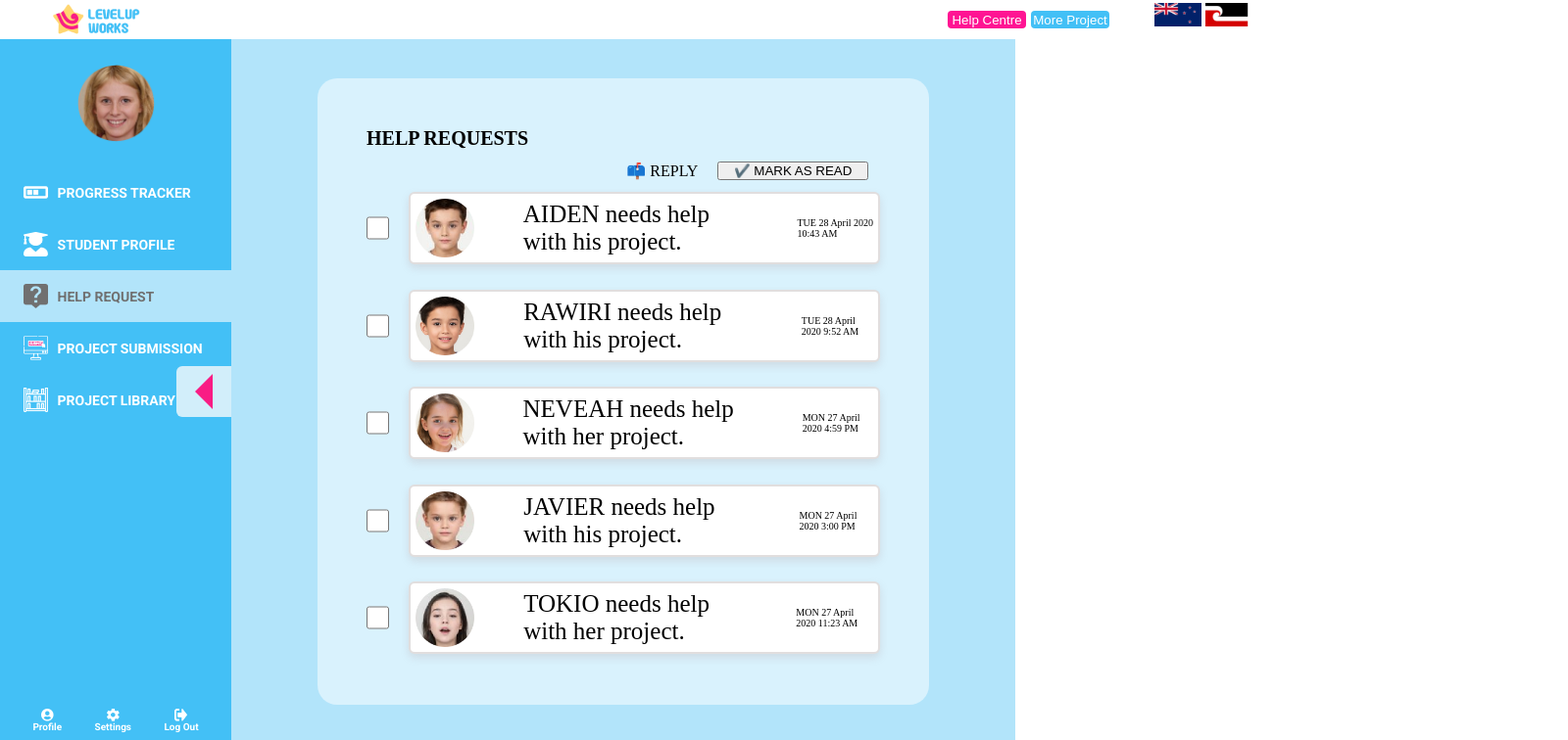
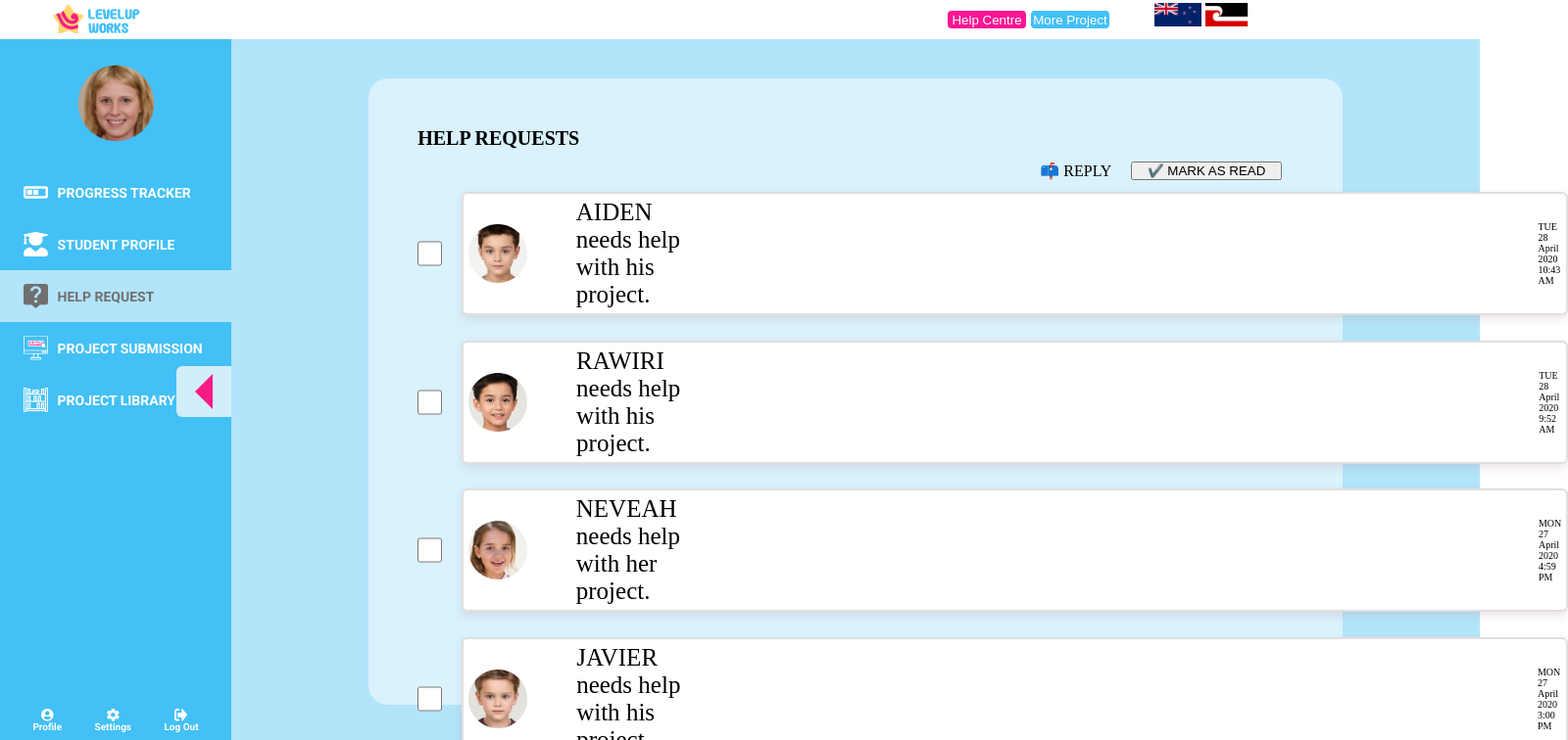
Before and after one commit to Mission-Ready/2502-L4FT17-missionx-frontend-t3, a React (Vite) app: page /teacher-dashboard/helpRequest in a window 1280 px wide. Shown: the top 756 px of the page at 98% size, 1600 px wide, since content can reach past the window. Built offline with nearby package versions, Linux system fonts and the light colour scheme.

Commit message:
display date & time in column

```diff
--- a/src/pages/Turqoise/HelpRequest/HelpRequest.jsx
+++ b/src/pages/Turqoise/HelpRequest/HelpRequest.jsx
@@ -1,8 +1,4 @@
-import React from "react";
 import styles from "./HelpRequest.module.css";
-import Header from "../../../common/Header";
-import SideBar from "../../../common/SideBar";
-import Footer from "../../../common/Footer";
 import { useState } from "react";
 
 export default function HelpRequest() {
@@ -13,7 +9,8 @@ export default function HelpRequest() {
       img: "AidenAndrews.png",
       needsHelp: true,
       checked: false,
-      date: "TUE 28 April 2020 10:43 AM",
+      date: "TUE 28 April 2020",
+      time: "10:43 AM",
     },
     {
       id: 2,
@@ -21,7 +18,8 @@ export default function HelpRequest() {
       img: "RawiriFletcher.png",
       needsHelp: true,
       checked: false,
-      date: "TUE 28 April 2020 9:52 AM",
+      date: "TUE 28 April 2020",
+      time: "9:52 AM",
     },
     {
       id: 3,
@@ -29,7 +27,8 @@ export default function HelpRequest() {
       img: "NeveahMachenry.png",
       needsHelp: true,
       checked: false,
-      date: "MON 27 April 2020 4:59 PM",
+      date: "MON 27 April 2020",
+      time: " 4:59 PM",
     },
     {
       id: 4,
@@ -37,7 +36,8 @@ export default function HelpRequest() {
       img: "JavierFuego.png",
       needsHelp: true,
       checked: false,
-      date: "MON 27 April 2020 3:00 PM",
+      date: "MON 27 April 2020",
+      time: " 3:00 PM",
     },
     {
       id: 5,
@@ -45,7 +45,8 @@ export default function HelpRequest() {
       img: "TokioHan.png",
       needsHelp: true,
       checked: false,
-      date: "MON 27 April 2020 11:23 AM",
+      date: "MON 27 April 2020",
+      time: " 11:23 AM",
     },
   ]);
 
@@ -62,12 +63,6 @@ export default function HelpRequest() {
   }
 
   return (
-    <section>
-      {/* <Header /> */}
-
-      <section className={styles.sideBar}>
-        {/* <SideBar> */}
-
     <section className={styles.outerContainer}>
       <div className={styles.innerContainer}>
         <p className={styles.helpRequest}>HELP REQUESTS</p>
@@ -96,15 +91,15 @@ export default function HelpRequest() {
                   ? "her"
                   : "his"}{" "}
                 project.
+                <div className={styles.dateTime}>
                   <span className={styles.spanDate}>{student.date}</span>
+                  <span className={styles.spanTime}>{student.time}</span>
+                </div>
               </li>
             </div>
           ))}
         </ul>
       </div>
     </section>
-      </section>
-      {/* <Footer/> */}
-    </section>
   );
 }
--- a/src/pages/Turqoise/HelpRequest/HelpRequest.module.css
+++ b/src/pages/Turqoise/HelpRequest/HelpRequest.module.css
@@ -12,9 +12,9 @@
   display: flex;
   justify-content: center;
   align-items: center;
-    background-color: #B2E4FA;
+  background-color: #b2e4fa;
   height: 90vh;
-    width: 100vh;
+  width: 2070px;
 }
 
 .innerContainer {
@@ -25,7 +25,7 @@
   height: 80vh;
   border-radius: 20px;
   padding: 50px;
-    background-color: #D9F2FD
+  background-color: #d9f2fd;
 }
 
 .helpRequest {
@@ -77,7 +77,14 @@
   width: 60px;
 }
 
+.dateTime {
+  margin-left: 822px;
+}
 .spanDate {
+  font-size: 10px;
+  display: block;
+}
+.spanTime {
   font-size: 10px;
   display: block;
 }
```
Lines whose indentation alone changed are shown as unchanged.
